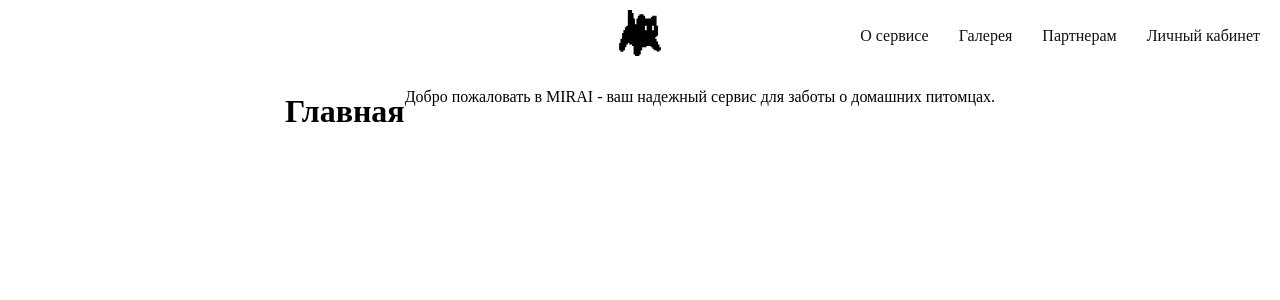
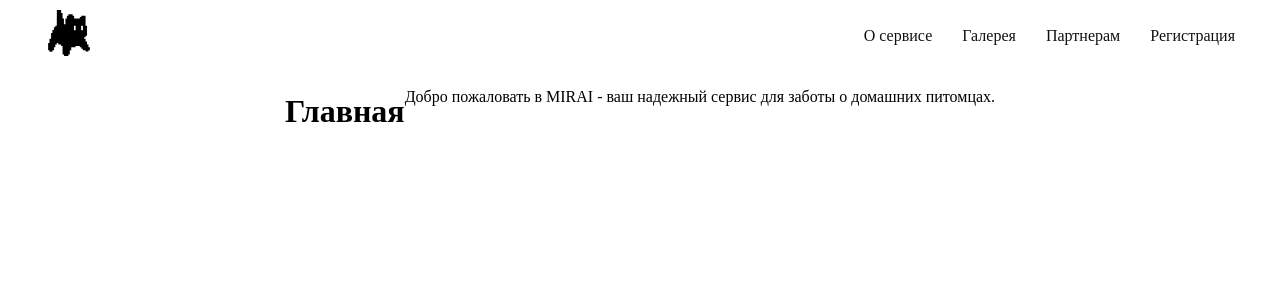
Before and after one commit to awwwdde/mirai, a React (Vite) app: page / in a window 1280 px wide. Shown: the top 300 px of the page. Built offline with nearby package versions, Linux system fonts and the light colour scheme.

Commit message:
0.10 // bugfix nothing new

```diff
--- a/src/widgets/menu.tsx
+++ b/src/widgets/menu.tsx
@@ -8,17 +8,17 @@ const Menu = () => {
     { path: '/about', label: 'О сервисе' },
     { path: '/gallery', label: 'Галерея' },
     { path: '/partners', label: 'Партнерам' },
-    { path: '/profile', label: 'Личный кабинет' }
+    { path: '/profile', label: 'Регистрация' }
   ]
 
   return (
-    <div className="relative flex items-center w-full px-8 pt-8 h-[72px]">
-      <div className="absolute left-1/2 top-0 -translate-x-1/2 flex justify-center items-center w-[72px] h-[72px]">
+    <div className="flex items-center w-full px-8 pt-8 h-[72px] justify-between">
+      <div className="ml-[45px] flex items-center">
         <Link to="/">
           <MirIcon width={48} height={48} color="#000" />
         </Link>
       </div>
-      <nav className="ml-auto flex flex-row space-x-[30px] p-6 bg-white shadow-lg rounded-lg mr-[20px]">
+      <nav className="flex flex-row space-x-[30px] p-6 bg-white shadow-lg rounded-lg mr-[45px]">
         {menuItems.map((item) => (
           <Link
             key={item.path}
```
Also changed, not shown: public/mirai.svg.
